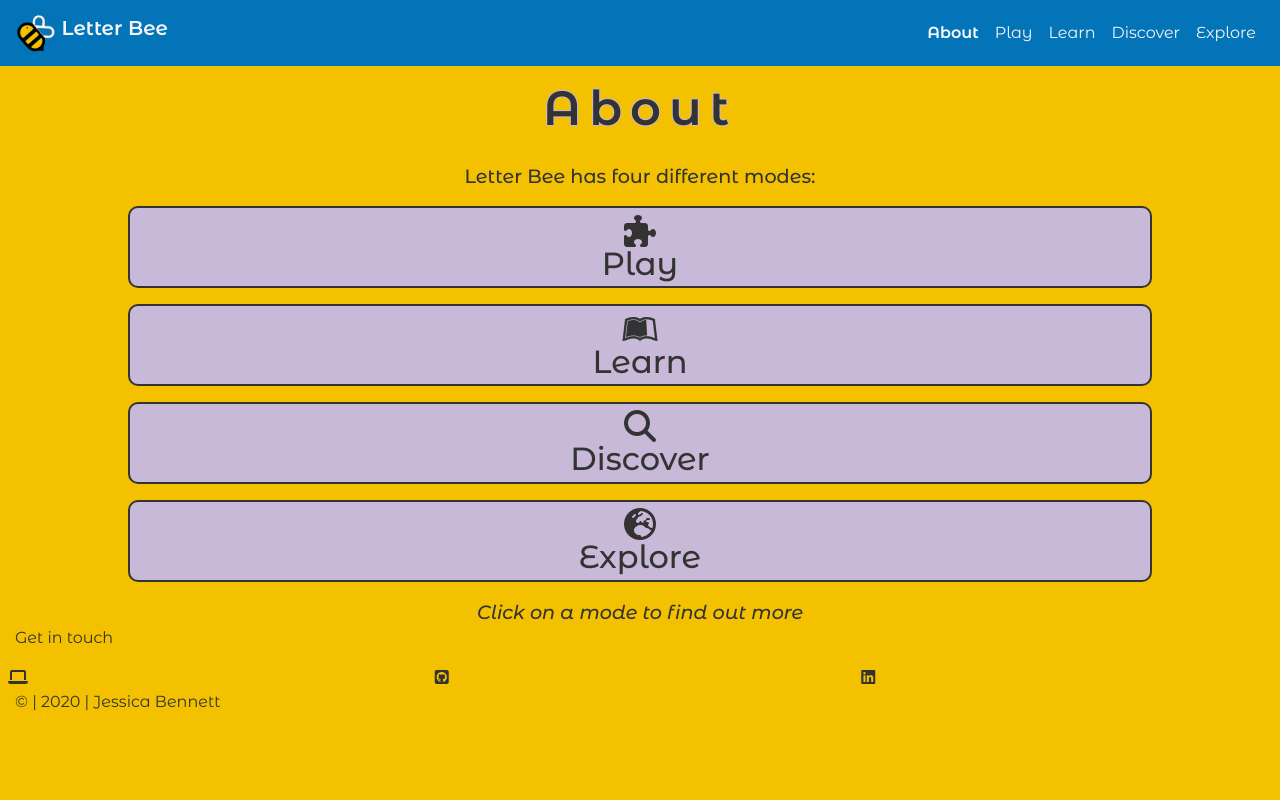
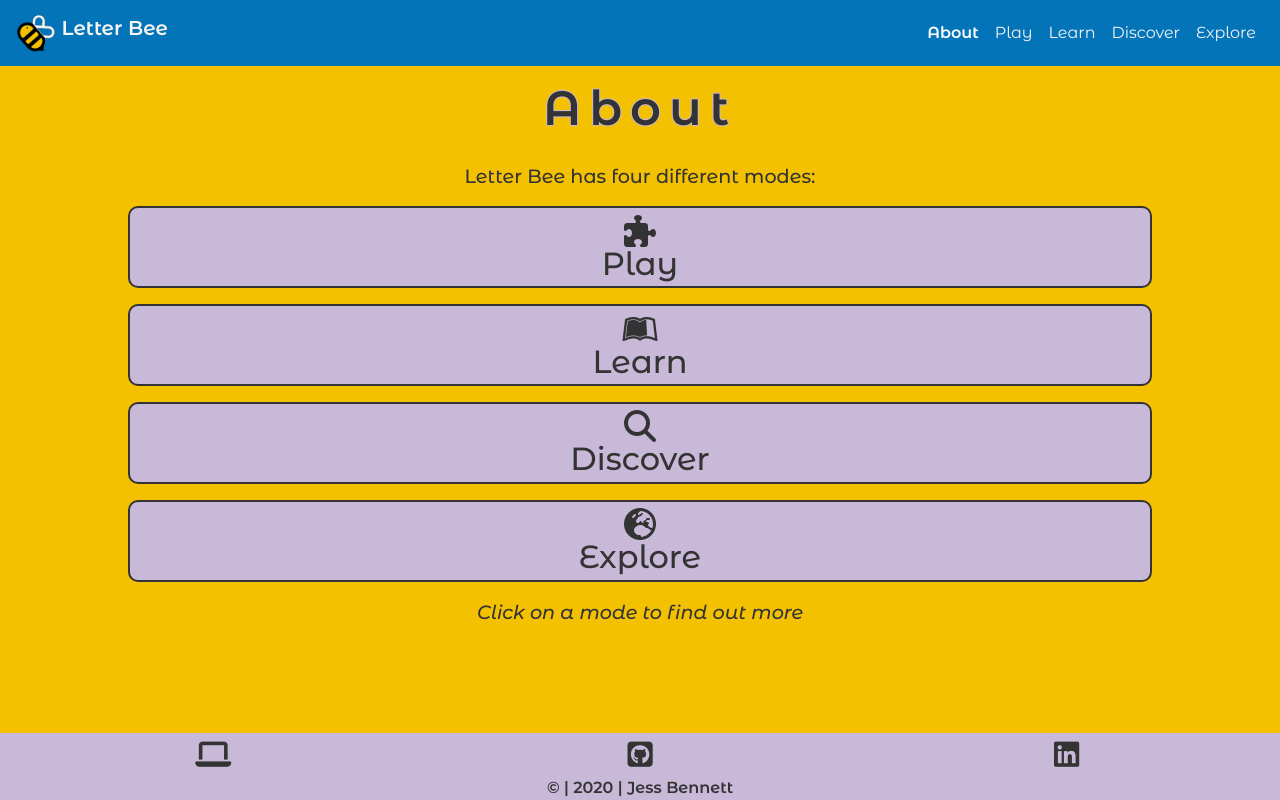
Before and after one commit to Code-Institute-Submissions/letter-bee, a plain HTML site: page about.html in a window 1280 px wide. Drawn offline with nearby package versions, Linux system fonts and the light colour scheme; a web font is replaced by a local one.

Commit message:
Footer section styled

```diff
--- a/about.html
+++ b/about.html
@@ -231,13 +231,13 @@
   </div>
   <footer>
     <div class="container-fluid">
-        <p class="footer--text">Get in touch</p>
+
         <div class="row justify-content-center">
-            <div class="col"><i class="fas fa-laptop" title="My website"></i></div>
-            <div class="col"><i class="fab fa-github-square" title="My GitHub profile"></i></div>
-            <div class="col"><i class="fab fa-linkedin" title="My LinkedIn profile"></i></div>
+            <div class="col align-middle"><a href="https://jess-bennett.github.io/personal-portfolio/" target="_blank"><i class="fas fa-laptop" title="Website"></i></a></div>
+            <div class="col"><a href="https://github.com/jess-bennett/" target="_blank"><i class="fab fa-github-square" title="GitHub profile"></i></a></div>
+            <div class="col"><a href="https://www.linkedin.com/in/jess-bennett-33750368/" target="_blank"><i class="fab fa-linkedin" title="LinkedIn profile"></i></a></div>
         </div>
-        <p class="footer--text footer--text__small">&#169; | 2020 | Jessica Bennett</p>
+        <p class="footer--text">&#169; | 2020 | Jess Bennett</p>
     </div>
   </footer>
   <!-- Bootstrap JS -->
--- a/assets/css/style.css
+++ b/assets/css/style.css
@@ -517,3 +517,30 @@ button:focus {
 :fullscreen {
   background-color: #f3c100;
 }
+
+/* Footer */
+
+footer {
+    background-color: #c8b9d8;
+    font-size: 1.8rem;
+    font-weight: 800;
+    text-align: center;
+    width: 100%;
+    position:fixed;
+    bottom: 0;
+    left: 0;
+}
+
+footer a {
+    text-decoration: none;
+    color: inherit;
+}
+
+footer a:hover {
+    color: #f5f5f5;
+}
+
+.footer--text {
+    font-size: 1rem;
+    margin: 0;
+}
```
